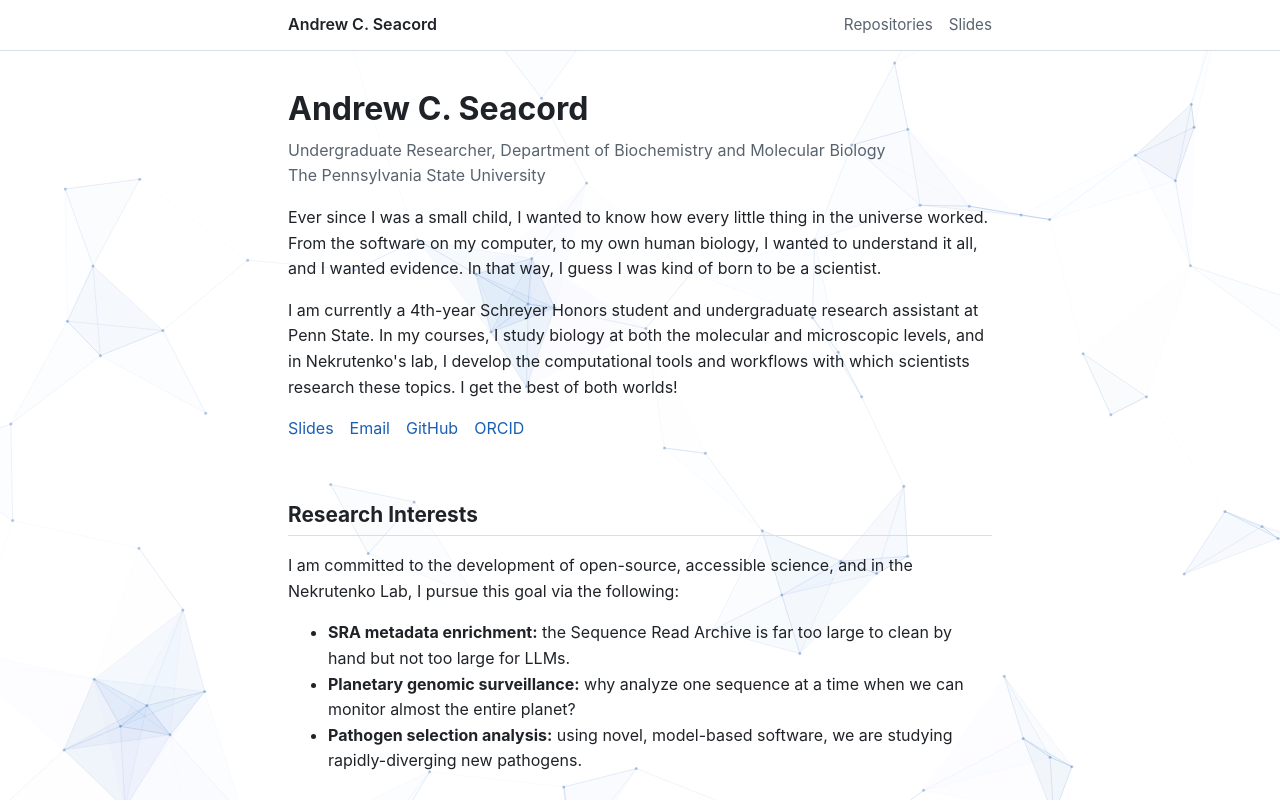
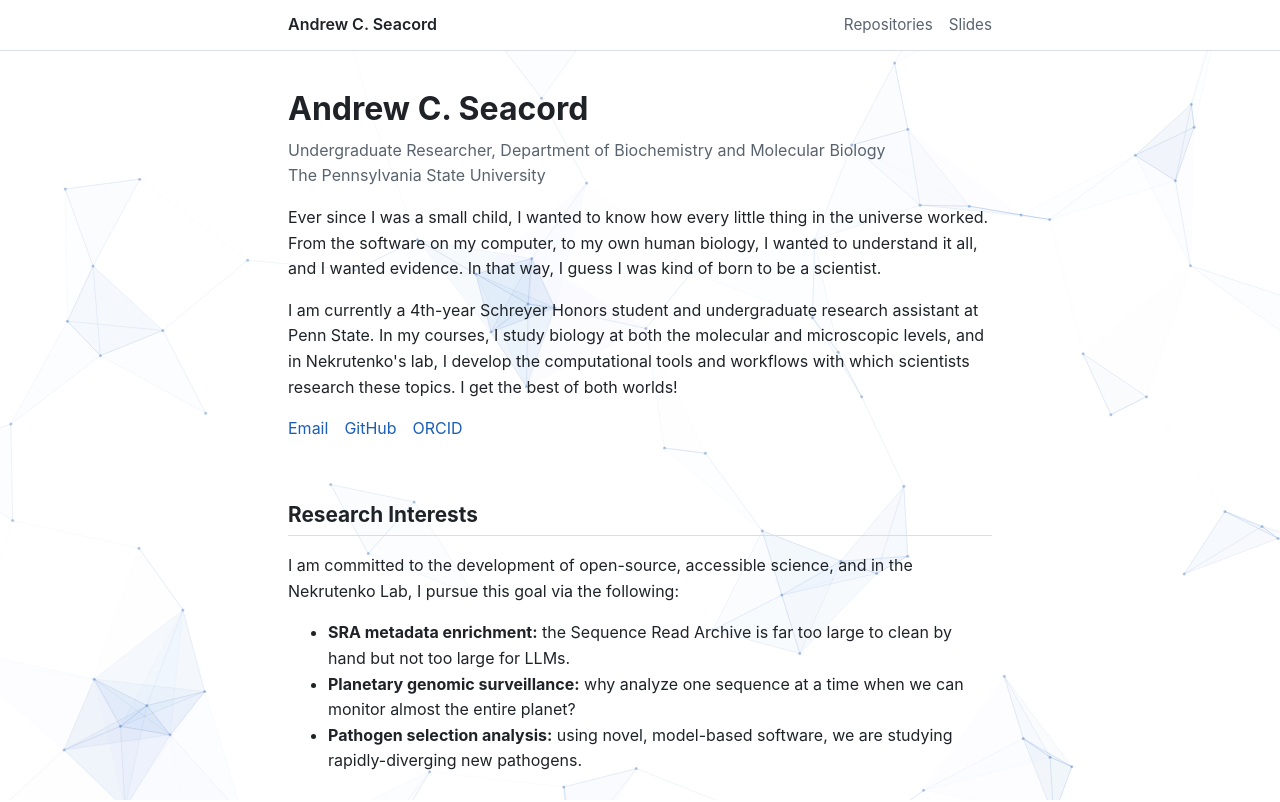
Before and after one commit to as042/as042.github.io, a plain HTML site: page index.html in a window 1280 px wide. Shown: the top 802 px of the page. Drawn offline with Linux system fonts and the light colour scheme.

Commit message:
Extra slides link removed

```diff
--- a/index.html
+++ b/index.html
@@ -39,7 +39,6 @@
           of both worlds!
         </p>
         <p class="links">
-          <a href="/slides/">Slides</a>
           <a href="mailto:andrew.seacord@gmail.com">Email</a>
           <a href="https://github.com/as042">GitHub</a>
           <a href="https://orcid.org/0009-0003-2314-3792">ORCID</a>
```
